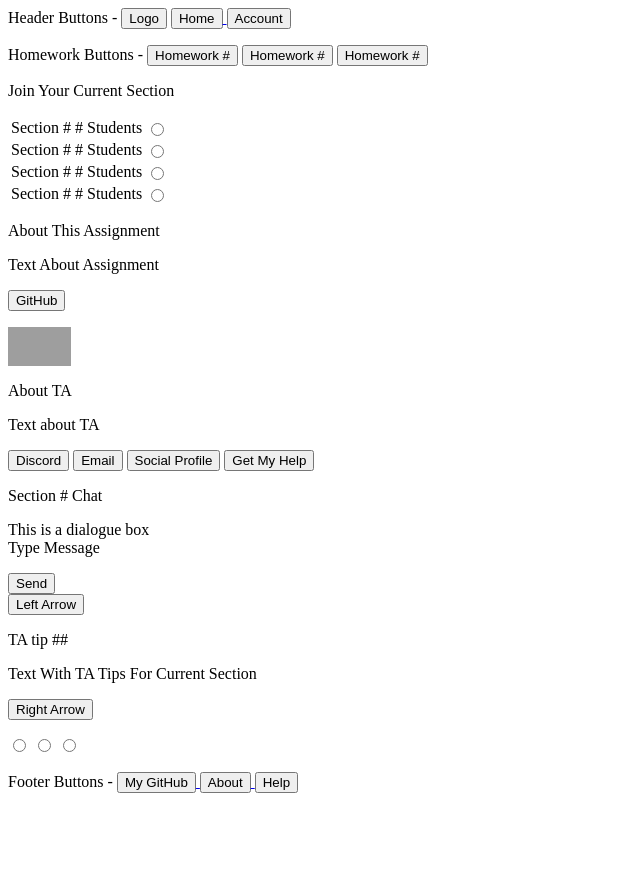
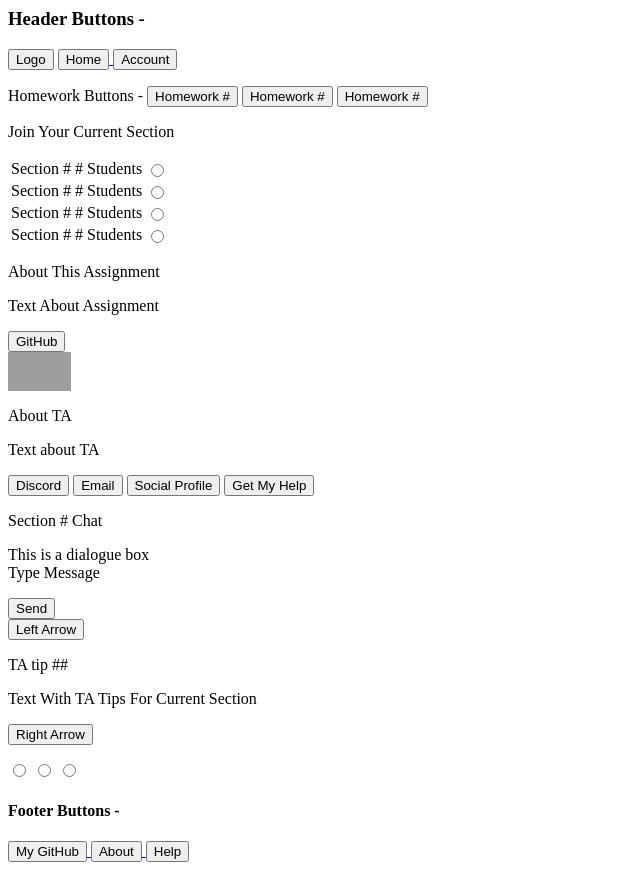
Before and after one commit to dillon-t-paul/Startup, a plain HTML site: page talab.html in a window 1280 px wide. Shown: the whole page, without its empty margins (0-640 px from the left). Before the commit the page ends 809 px from the top, so only its background shows below. Drawn offline with Linux system fonts and the light colour scheme; grey boxes are pictures that could not be loaded.

Commit message:
Added Nav Tags and Header Tags

```diff
--- a/talab.html
+++ b/talab.html
@@ -1,6 +1,7 @@
 <body>
     <header>
-        <p>Header Buttons -
+        <nav>
+            <h3>Header Buttons - </h3>
             <button type="button">Logo</button>
             <a href="index.html">
                 <button type="button">Home</button>
@@ -8,8 +9,7 @@
             <a href="progress.html">
                 <button type="button">Account</button>
             </a>
-
-        </p>
+        </nav>
     </header>
 
     <main>
@@ -49,7 +49,7 @@
                 <p>About This Assignment</p>
                 <section>
                     <p>Text About Assignment</p>
-                    <p><button type="button">GitHub</button></p>
+                    <nav><button type="button">GitHub</button></nav>
                 </section>
             </section>
 
@@ -57,12 +57,12 @@
                 <img src="https://visualpharm.com/assets/809/Person-595b40b65ba036ed117d315a.svg" alt="ProfilePic" width = 5% height = 5% </img>
                 <p>About TA</p>
                 <p>Text about TA</p>
-                <p>
+                <nav>
                     <button type="button">Discord</button>
                     <button type="button">Email</button>
                     <button type="button">Social Profile</button>
                     <button type="button">Get My Help</button>
-                </p>
+                </nav>
             </section>
 
             <section>
@@ -88,7 +88,8 @@
     </main>
 
     <footer>
-        <p>Footer Buttons -
+        <nav>
+            <h4>Footer Buttons - </h4>
             <a href="https://github.com/dillon-t-paul/Startup.git">
                 <button type="button">My GitHub</button>
             </a>
@@ -96,6 +97,6 @@
                 <button type="button">About</button>
             </a>
             <button type="button">Help</button>
-        </p>
+        </nav>
     </footer>
   </body>
```
